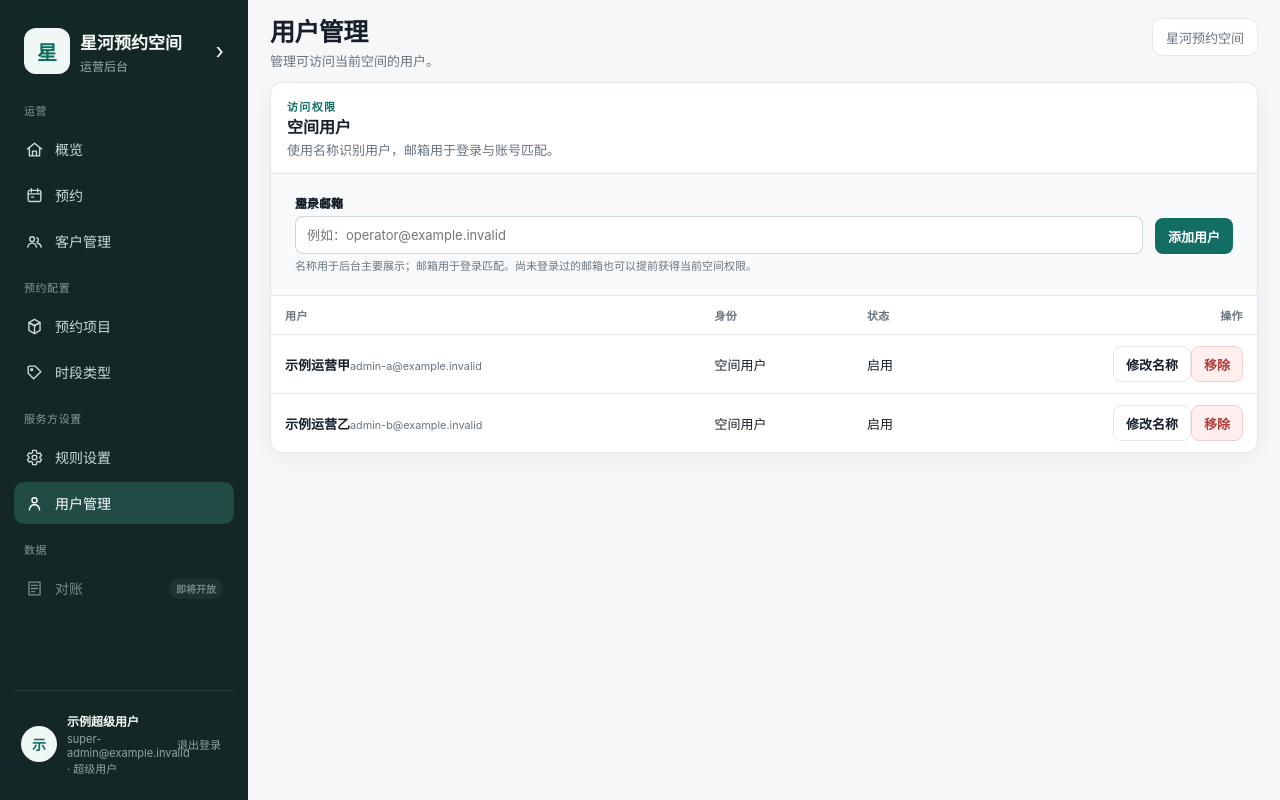
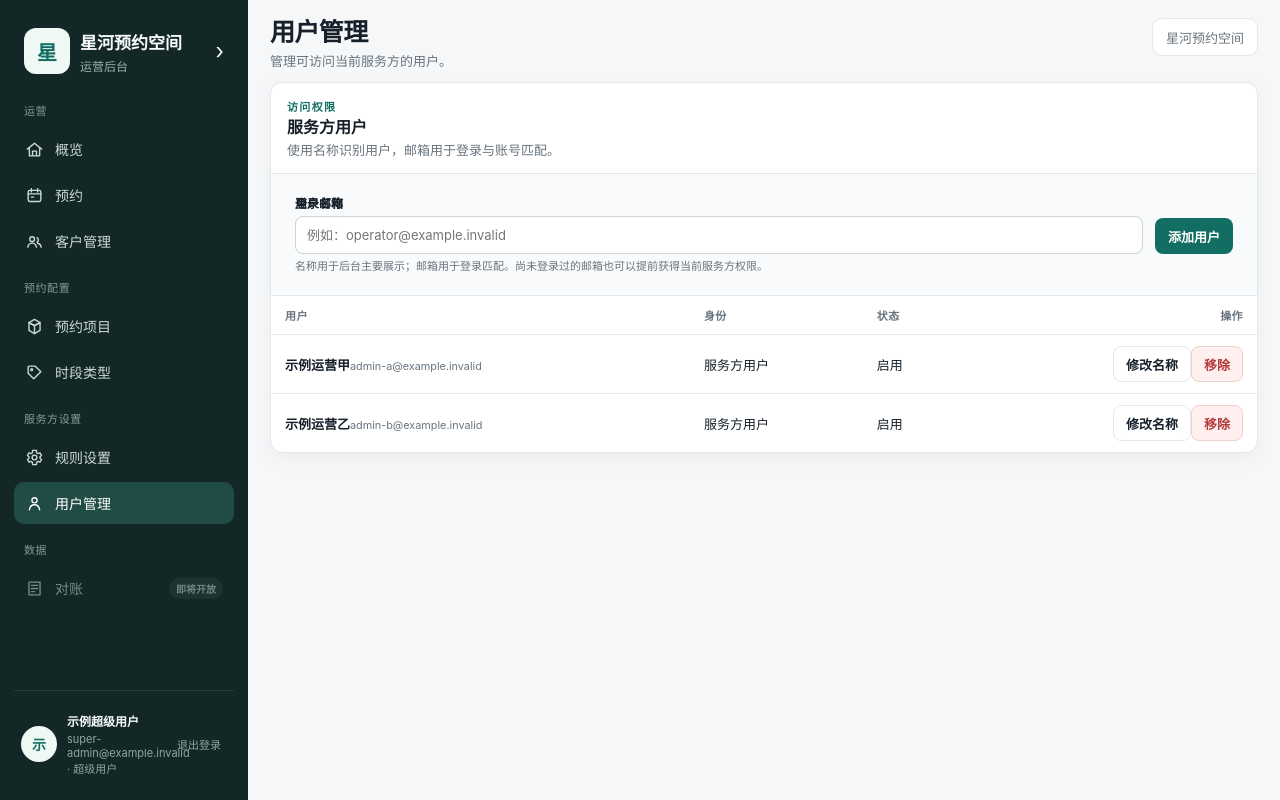
Before and after one commit to huangshirui/yuke, a Vue app in the folder apps/admin/: page /spaces/sp_demo_alpha/admins in a window 1280 px wide. Built offline with nearby package versions, Linux system fonts and the light colour scheme.

Commit message:
refactor(admin): align SpaceDetailView.vue product terms

```diff
--- a/apps/admin/src/views/SpaceDetailView.vue
+++ b/apps/admin/src/views/SpaceDetailView.vue
@@ -84,13 +84,13 @@ async function load() {
       api.listInvites(spaceId.value),
     ])
     space.value = spaces.find((item) => item.id === spaceId.value) ?? null
-    if (!space.value) throw new Error('找不到这个空间。')
+    if (!space.value) throw new Error('找不到这个服务方。')
     settings.bookingCutoffMinutes = nextSettings.bookingCutoffMinutes
     settings.cancellationCutoffMinutes = nextSettings.cancellationCutoffMinutes
     admins.value = nextAdmins
     invites.value = nextInvites
   } catch (cause) {
-    error.value = cause instanceof Error ? cause.message : '空间加载失败。'
+    error.value = cause instanceof Error ? cause.message : '服务方加载失败。'
   } finally {
     loading.value = false
   }
@@ -121,7 +121,7 @@ async function toggleSpaceStatus() {
       space.value.id,
       space.value.status === 'active' ? 'disabled' : 'active',
     )
-    notice.value = space.value.status === 'active' ? '空间已启用。' : '空间已停用。'
+    notice.value = space.value.status === 'active' ? '服务方已启用。' : '服务方已停用。'
   } catch (cause) {
     error.value = cause instanceof Error ? cause.message : '状态更新失败。'
   } finally {
@@ -147,7 +147,7 @@ async function addAdmin() {
     admins.value = await api.listAdmins(spaceId.value)
     adminDisplayName.value = ''
     adminEmail.value = ''
-    notice.value = '用户已添加，可访问当前空间。'
+    notice.value = '用户已添加，可访问当前服务方。'
   } catch (cause) {
     error.value = cause instanceof Error ? cause.message : '用户添加失败。'
   } finally {
@@ -269,10 +269,10 @@ onMounted(load)
           <h1>{{ section === 'admins' ? '用户管理' : section === 'invites' ? '邀请客户' : '规则设置' }}</h1>
           <p>
             {{ section === 'admins'
-              ? '管理可访问当前空间的用户。'
+              ? '管理可访问当前服务方的用户。'
               : section === 'invites'
-                ? '管理客户加入当前空间的邀请入口。'
-                : '配置当前空间的预约与取消规则。' }}
+                ? '管理客户加入当前服务方的邀请入口。'
+                : '配置当前服务方的预约与取消规则。' }}
           </p>
         </div>
         <span v-if="space" class="page-context">{{ space.name }}</span>
@@ -314,7 +314,7 @@ onMounted(load)
         <div class="panel-heading">
           <div>
             <span class="eyebrow">访问权限</span>
-            <h2>空间用户</h2>
+            <h2>服务方用户</h2>
             <p>使用名称识别用户，邮箱用于登录与账号匹配。</p>
           </div>
         </div>
@@ -328,7 +328,7 @@ onMounted(load)
             <span>登录邮箱</span>
             <input v-model="adminEmail" type="email" autocomplete="off" placeholder="例如：operator@example.invalid" @keyup.enter="addAdmin" />
           </label>
-          <small class="admin-user-form__help">名称用于后台主要展示；邮箱用于登录匹配。尚未登录过的邮箱也可以提前获得当前空间权限。</small>
+          <small class="admin-user-form__help">名称用于后台主要展示；邮箱用于登录匹配。尚未登录过的邮箱也可以提前获得当前服务方权限。</small>
           <button class="button button--primary" :disabled="saving" @click="addAdmin">添加用户</button>
         </div>
 
@@ -341,14 +341,14 @@ onMounted(load)
                   <strong>{{ admin.displayName || admin.email }}</strong>
                   <small v-if="admin.displayName" class="muted identity-email">{{ admin.email }}</small>
                 </td>
-                <td>{{ admin.platformRole === 'super_admin' ? '超级用户' : '空间用户' }}</td>
+                <td>{{ admin.platformRole === 'super_admin' ? '超级用户' : '服务方用户' }}</td>
                 <td>{{ admin.status === 'active' ? '启用' : '停用' }}</td>
                 <td class="align-right user-actions">
                   <button class="button button--ghost" :disabled="saving" @click="editAdminName(admin)">修改名称</button>
                   <button class="button button--danger-ghost" :disabled="saving" @click="removeAdmin(admin)">移除</button>
                 </td>
               </tr>
-              <tr v-if="!loading && admins.length === 0"><td colspan="4" class="empty-cell">当前没有空间用户。</td></tr>
+              <tr v-if="!loading && admins.length === 0"><td colspan="4" class="empty-cell">当前没有服务方用户。</td></tr>
             </tbody>
           </table>
         </div>
@@ -430,7 +430,7 @@ onMounted(load)
           <div v-if="inviteMembers.length === 0" class="empty-state">还没有客户通过这个邀请码加入。</div>
           <div v-else class="member-list">
             <article v-for="member in inviteMembers" :key="member.membershipId" class="member-card">
-              <div><strong>{{ member.nickname }}</strong><small>{{ member.participantCount }} 个参与人 · {{ formatDate(member.joinedAt) }} 加入</small></div>
+              <div><strong>{{ member.nickname }}</strong><small>{{ member.participantCount }} 个预约人 · {{ formatDate(member.joinedAt) }} 加入</small></div>
             </article>
           </div>
         </aside>
```
